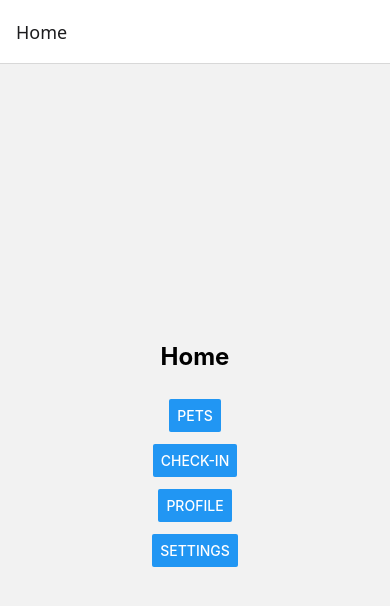
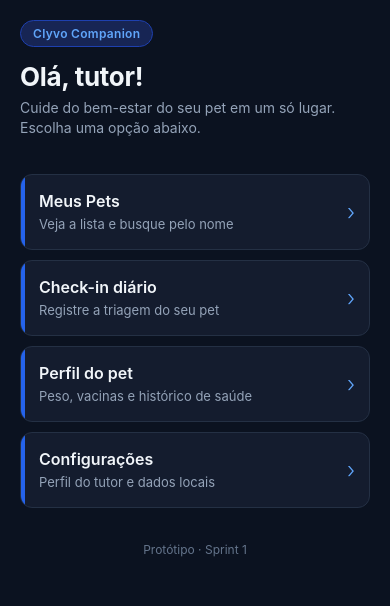
Before and after one commit to GuuiSOares/clyvo-companion, a React Native app: screen /Home in a window 390 px wide. Shown: the top 606 px of the page. Built offline with nearby package versions, Linux system fonts and the light colour scheme; what react-native-worklets would draw is missing.

Commit message:
fix: ajuste de layout nas telas

```diff
--- a/App.tsx
+++ b/App.tsx
@@ -1,7 +1,9 @@
 import 'react-native-gesture-handler';
 import { registerRootComponent } from 'expo';
+import { StatusBar } from 'expo-status-bar';
 import { NavigationContainer } from '@react-navigation/native';
 import { createNativeStackNavigator } from '@react-navigation/native-stack';
+import { SafeAreaProvider } from 'react-native-safe-area-context';
 
 import HomeScreen from './src/screens/HomeScreen';
 import PetsScreen from './src/screens/PetsScreen';
@@ -9,20 +11,32 @@ import CheckinScreen from './src/screens/CheckinScreen';
 import ProfileScreen from './src/screens/ProfileScreen';
 import SettingsScreen from './src/screens/SettingsScreen';
 import type { RootStackParamList } from './src/navigation/types';
+import { colors } from './src/theme';
 
 const Stack = createNativeStackNavigator<RootStackParamList>();
 
+const screenOptions = {
+  headerStyle: { backgroundColor: colors.background },
+  headerTintColor: colors.text,
+  headerTitleStyle: { fontWeight: '600' as const },
+  headerShadowVisible: false,
+  contentStyle: { backgroundColor: colors.background },
+};
+
 function App() {
   return (
-    <NavigationContainer>
-      <Stack.Navigator initialRouteName="Home">
-        <Stack.Screen name="Home" component={HomeScreen} />
-        <Stack.Screen name="Pets" component={PetsScreen} />
-        <Stack.Screen name="Checkin" component={CheckinScreen} options={{ title: 'Check-in' }} />
-        <Stack.Screen name="Profile" component={ProfileScreen} />
-        <Stack.Screen name="Settings" component={SettingsScreen} />
-      </Stack.Navigator>
-    </NavigationContainer>
+    <SafeAreaProvider>
+      <StatusBar style="light" />
+      <NavigationContainer>
+        <Stack.Navigator initialRouteName="Home" screenOptions={screenOptions}>
+          <Stack.Screen name="Home" component={HomeScreen} options={{ headerShown: false }} />
+          <Stack.Screen name="Pets" component={PetsScreen} options={{ title: 'Meus Pets' }} />
+          <Stack.Screen name="Checkin" component={CheckinScreen} options={{ title: 'Check-in' }} />
+          <Stack.Screen name="Profile" component={ProfileScreen} options={{ title: 'Perfil do Pet' }} />
+          <Stack.Screen name="Settings" component={SettingsScreen} options={{ title: 'Configurações' }} />
+        </Stack.Navigator>
+      </NavigationContainer>
+    </SafeAreaProvider>
   );
 }
 
--- /dev/null
+++ b/src/components/MenuCard.tsx
@@ -0,0 +1,67 @@
+import { Pressable, View, Text, StyleSheet } from 'react-native';
+import { colors } from '../theme';
+
+type Props = {
+  title: string;
+  description: string;
+  onPress: () => void;
+};
+
+export default function MenuCard({ title, description, onPress }: Props) {
+  return (
+    <Pressable
+      style={({ pressed }) => [styles.card, pressed && styles.cardPressed]}
+      onPress={onPress}
+    >
+      <View style={styles.accent} />
+      <View style={styles.content}>
+        <Text style={styles.title}>{title}</Text>
+        <Text style={styles.description}>{description}</Text>
+      </View>
+      <Text style={styles.chevron}>›</Text>
+    </Pressable>
+  );
+}
+
+const styles = StyleSheet.create({
+  card: {
+    flexDirection: 'row',
+    alignItems: 'center',
+    backgroundColor: colors.surface,
+    borderRadius: 12,
+    borderWidth: 1,
+    borderColor: colors.border,
+    marginBottom: 10,
+    overflow: 'hidden',
+  },
+  cardPressed: {
+    backgroundColor: colors.surfaceElevated,
+  },
+  accent: {
+    width: 4,
+    alignSelf: 'stretch',
+    backgroundColor: colors.primaryLight,
+  },
+  content: {
+    flex: 1,
+    paddingVertical: 16,
+    paddingHorizontal: 14,
+    gap: 4,
+  },
+  title: {
+    fontSize: 16,
+    fontWeight: '600',
+    color: colors.text,
+  },
+  description: {
+    fontSize: 13,
+    color: colors.textMuted,
+    lineHeight: 18,
+  },
+  chevron: {
+    fontSize: 22,
+    color: colors.accent,
+    paddingRight: 14,
+    fontWeight: '300',
+  },
+});
--- /dev/null
+++ b/src/components/ScreenLayout.tsx
@@ -0,0 +1,76 @@
+import type { ReactNode } from 'react';
+import {
+  KeyboardAvoidingView,
+  Platform,
+  ScrollView,
+  StyleSheet,
+  type StyleProp,
+  type ViewStyle,
+} from 'react-native';
+import { SafeAreaView } from 'react-native-safe-area-context';
+import { colors, commonStyles } from '../theme';
+
+type Edge = 'top' | 'right' | 'bottom' | 'left';
+
+type Props = {
+  children: ReactNode;
+  scrollable?: boolean;
+  /** Use quando a tela tem header nativo do React Navigation (não aplica safe area no topo). */
+  withHeader?: boolean;
+  keyboard?: boolean;
+  contentContainerStyle?: StyleProp<ViewStyle>;
+};
+
+export default function ScreenLayout({
+  children,
+  scrollable = true,
+  withHeader = false,
+  keyboard = false,
+  contentContainerStyle,
+}: Props) {
+  const edges: Edge[] = withHeader
+    ? ['left', 'right', 'bottom']
+    : ['top', 'left', 'right', 'bottom'];
+
+  const content = scrollable ? (
+    <ScrollView
+      style={styles.flex}
+      contentContainerStyle={[commonStyles.scrollContent, contentContainerStyle]}
+      keyboardShouldPersistTaps="handled"
+      showsVerticalScrollIndicator={false}
+    >
+      {children}
+    </ScrollView>
+  ) : (
+    children
+  );
+
+  const body = (
+    <SafeAreaView style={styles.safe} edges={edges}>
+      {content}
+    </SafeAreaView>
+  );
+
+  if (keyboard) {
+    return (
+      <KeyboardAvoidingView
+        style={styles.flex}
+        behavior={Platform.OS === 'ios' ? 'padding' : undefined}
+      >
+        {body}
+      </KeyboardAvoidingView>
+    );
+  }
+
+  return body;
+}
+
+const styles = StyleSheet.create({
+  safe: {
+    flex: 1,
+    backgroundColor: colors.background,
+  },
+  flex: {
+    flex: 1,
+  },
+});
--- a/src/screens/CheckinScreen.tsx
+++ b/src/screens/CheckinScreen.tsx
@@ -1,16 +1,8 @@
 import { useState } from 'react';
-import {
-  View,
-  Text,
-  TextInput,
-  Pressable,
-  ScrollView,
-  StyleSheet,
-  KeyboardAvoidingView,
-  Platform,
-} from 'react-native';
+import { View, Text, TextInput, Pressable, StyleSheet } from 'react-native';
 import type { NativeStackScreenProps } from '@react-navigation/native-stack';
 import type { RootStackParamList } from '../navigation/types';
+import ScreenLayout from '../components/ScreenLayout';
 
 type Props = NativeStackScreenProps<RootStackParamList, 'Checkin'>;
 
@@ -26,14 +18,7 @@ export default function CheckinScreen({ navigation }: Props) {
   };
 
   return (
-    <KeyboardAvoidingView
-      style={styles.flex}
-      behavior={Platform.OS === 'ios' ? 'padding' : undefined}
-    >
-      <ScrollView
-        contentContainerStyle={styles.scrollContent}
-        keyboardShouldPersistTaps="handled"
-      >
+    <ScreenLayout withHeader keyboard>
         <Text style={styles.title}>Triagem Diária do Pet</Text>
         <Text style={styles.subtitle}>
           Preencha os campos abaixo para registrar o check-in de hoje.
@@ -120,21 +105,11 @@ export default function CheckinScreen({ navigation }: Props) {
             <Text style={styles.navButtonText}>Pets</Text>
           </Pressable>
         </View>
-      </ScrollView>
-    </KeyboardAvoidingView>
+    </ScreenLayout>
   );
 }
 
 const styles = StyleSheet.create({
-  flex: {
-    flex: 1,
-    backgroundColor: '#f8fafc',
-  },
-  scrollContent: {
-    flexGrow: 1,
-    padding: 20,
-    paddingBottom: 32,
-  },
   title: {
     fontSize: 24,
     fontWeight: '700',
--- a/src/screens/HomeScreen.tsx
+++ b/src/screens/HomeScreen.tsx
@@ -1,31 +1,95 @@
-import { View, Text, Button, StyleSheet } from 'react-native';
+import { View, Text, StyleSheet } from 'react-native';
 import type { NativeStackScreenProps } from '@react-navigation/native-stack';
 import type { RootStackParamList } from '../navigation/types';
+import { colors, commonStyles } from '../theme';
+import MenuCard from '../components/MenuCard';
+import ScreenLayout from '../components/ScreenLayout';
 
 type Props = NativeStackScreenProps<RootStackParamList, 'Home'>;
 
+const menuItems = [
+  {
+    title: 'Meus Pets',
+    description: 'Veja a lista e busque pelo nome',
+    route: 'Pets' as const,
+  },
+  {
+    title: 'Check-in diário',
+    description: 'Registre a triagem do seu pet',
+    route: 'Checkin' as const,
+  },
+  {
+    title: 'Perfil do pet',
+    description: 'Peso, vacinas e histórico de saúde',
+    route: 'Profile' as const,
+  },
+  {
+    title: 'Configurações',
+    description: 'Perfil do tutor e dados locais',
+    route: 'Settings' as const,
+  },
+];
+
 export default function HomeScreen({ navigation }: Props) {
   return (
-    <View style={styles.container}>
-      <Text style={styles.title}>Home</Text>
-      <Button title="Pets" onPress={() => navigation.navigate('Pets')} />
-      <Button title="Check-in" onPress={() => navigation.navigate('Checkin')} />
-      <Button title="Profile" onPress={() => navigation.navigate('Profile')} />
-      <Button title="Settings" onPress={() => navigation.navigate('Settings')} />
-    </View>
+    <ScreenLayout>
+      <View style={styles.header}>
+        <View style={styles.badge}>
+          <Text style={styles.badgeText}>Clyvo Companion</Text>
+        </View>
+        <Text style={commonStyles.title}>Olá, tutor!</Text>
+        <Text style={commonStyles.subtitle}>
+          Cuide do bem-estar do seu pet em um só lugar. Escolha uma opção abaixo.
+        </Text>
+      </View>
+
+      <View style={styles.menu}>
+        {menuItems.map((item) => (
+          <MenuCard
+            key={item.route}
+            title={item.title}
+            description={item.description}
+            onPress={() => navigation.navigate(item.route)}
+          />
+        ))}
+      </View>
+
+      <View style={styles.footer}>
+        <Text style={styles.footerText}>Protótipo · Sprint 1</Text>
+      </View>
+    </ScreenLayout>
   );
 }
 
 const styles = StyleSheet.create({
-  container: {
-    flex: 1,
-    justifyContent: 'center',
+  header: {
+    marginBottom: 8,
+  },
+  badge: {
+    alignSelf: 'flex-start',
+    backgroundColor: colors.infoBg,
+    borderWidth: 1,
+    borderColor: colors.infoBorder,
+    borderRadius: 20,
+    paddingHorizontal: 12,
+    paddingVertical: 5,
+    marginBottom: 14,
+  },
+  badgeText: {
+    fontSize: 12,
+    fontWeight: '600',
+    color: colors.accent,
+    letterSpacing: 0.3,
+  },
+  menu: {
+    marginTop: 4,
+  },
+  footer: {
+    marginTop: 24,
     alignItems: 'center',
-    gap: 12,
   },
-  title: {
-    fontSize: 24,
-    fontWeight: 'bold',
-    marginBottom: 16,
+  footerText: {
+    fontSize: 12,
+    color: colors.placeholder,
   },
 });
--- a/src/screens/PetsScreen.tsx
+++ b/src/screens/PetsScreen.tsx
@@ -1,11 +1,14 @@
 import { useState } from 'react';
-import { View, Text, TextInput, FlatList, Button } from 'react-native';
+import { View, Text, TextInput, FlatList, Button, StyleSheet } from 'react-native';
+import { SafeAreaView, useSafeAreaInsets } from 'react-native-safe-area-context';
 import type { NativeStackScreenProps } from '@react-navigation/native-stack';
 import type { RootStackParamList } from '../navigation/types';
+import { colors } from '../theme';
 
 type Props = NativeStackScreenProps<RootStackParamList, 'Pets'>;
 
 export default function PetsScreen({ navigation }: Props) {
+  const insets = useSafeAreaInsets();
   const [searchQuery, setSearchQuery] = useState('');
 
   const pets = [
@@ -17,28 +20,55 @@ export default function PetsScreen({ navigation }: Props) {
     pet.nome.toLowerCase().includes(searchQuery.toLowerCase())
   );
 
+  const horizontalPadding = Math.max(insets.left, insets.right, 20);
+
   return (
-    <View>
-      <Text>Pets</Text>
+    <SafeAreaView style={styles.safe} edges={['left', 'right', 'bottom']}>
+      <View style={[styles.header, { paddingHorizontal: horizontalPadding }]}>
         <TextInput
           value={searchQuery}
           onChangeText={setSearchQuery}
           placeholder="Buscar pet pelo nome"
+          placeholderTextColor={colors.placeholder}
         />
+      </View>
       <FlatList
         data={filteredPets}
         keyExtractor={(item) => item.id}
+        contentContainerStyle={{
+          paddingHorizontal: horizontalPadding,
+          paddingBottom: insets.bottom + 16,
+        }}
         renderItem={({ item }) => (
           <View>
             <Text>{item.nome}</Text>
             <Text>{item.raca}</Text>
           </View>
         )}
-      />
+        ListFooterComponent={
+          <View style={styles.footer}>
             <Button title="Home" onPress={() => navigation.navigate('Home')} />
             <Button title="Check-in" onPress={() => navigation.navigate('Checkin')} />
             <Button title="Profile" onPress={() => navigation.navigate('Profile')} />
             <Button title="Settings" onPress={() => navigation.navigate('Settings')} />
           </View>
+        }
+      />
+    </SafeAreaView>
   );
 }
+
+const styles = StyleSheet.create({
+  safe: {
+    flex: 1,
+    backgroundColor: colors.background,
+  },
+  header: {
+    paddingTop: 8,
+    paddingBottom: 8,
+  },
+  footer: {
+    marginTop: 16,
+    gap: 8,
+  },
+});
--- a/src/screens/ProfileScreen.tsx
+++ b/src/screens/ProfileScreen.tsx
@@ -2,6 +2,7 @@ import { useState } from 'react';
 import { View, Text, Button, Alert, Platform } from 'react-native';
 import type { NativeStackScreenProps } from '@react-navigation/native-stack';
 import type { RootStackParamList } from '../navigation/types';
+import ScreenLayout from '../components/ScreenLayout';
 
 type Props = NativeStackScreenProps<RootStackParamList, 'Profile'>;
 
@@ -26,7 +27,7 @@ export default function ProfileScreen({ navigation }: Props) {
   };
 
   return (
-    <View>
+    <ScreenLayout withHeader>
       <Text>Histórico do Pet</Text>
       <Text>Peso atual: {petVitals.peso}</Text>
       <Text>Última vacina: {petVitals.ultimaVacina}</Text>
@@ -36,6 +37,6 @@ export default function ProfileScreen({ navigation }: Props) {
       <Button title="Pets" onPress={() => navigation.navigate('Pets')} />
       <Button title="Check-in" onPress={() => navigation.navigate('Checkin')} />
       <Button title="Settings" onPress={() => navigation.navigate('Settings')} />
-    </View>
+    </ScreenLayout>
   );
 }
--- a/src/screens/SettingsScreen.tsx
+++ b/src/screens/SettingsScreen.tsx
@@ -1,19 +1,9 @@
 import { useState, useEffect } from 'react';
-import {
-  View,
-  Text,
-  TextInput,
-  Pressable,
-  Button,
-  Alert,
-  ScrollView,
-  StyleSheet,
-  KeyboardAvoidingView,
-  Platform,
-} from 'react-native';
+import { View, Text, TextInput, Pressable, Button, Alert, StyleSheet } from 'react-native';
 import AsyncStorage from '@react-native-async-storage/async-storage';
 import type { NativeStackScreenProps } from '@react-navigation/native-stack';
 import type { RootStackParamList } from '../navigation/types';
+import ScreenLayout from '../components/ScreenLayout';
 
 const TUTOR_NAME_KEY = '@clyvo/tutorName';
 
@@ -69,14 +59,7 @@ export default function SettingsScreen({ navigation }: Props) {
   };
 
   return (
-    <KeyboardAvoidingView
-      style={styles.flex}
-      behavior={Platform.OS === 'ios' ? 'padding' : undefined}
-    >
-      <ScrollView
-        contentContainerStyle={styles.scrollContent}
-        keyboardShouldPersistTaps="handled"
-      >
+    <ScreenLayout withHeader keyboard>
         <Text style={styles.title}>Configurações</Text>
         <Text style={styles.subtitle}>Gerencie os dados do seu perfil localmente.</Text>
 
@@ -131,21 +114,11 @@ export default function SettingsScreen({ navigation }: Props) {
             <Text style={styles.navButtonText}>Profile</Text>
           </Pressable>
         </View>
-      </ScrollView>
-    </KeyboardAvoidingView>
+    </ScreenLayout>
   );
 }
 
 const styles = StyleSheet.create({
-  flex: {
-    flex: 1,
-    backgroundColor: '#f8fafc',
-  },
-  scrollContent: {
-    flexGrow: 1,
-    padding: 20,
-    paddingBottom: 32,
-  },
   title: {
     fontSize: 24,
     fontWeight: '700',
```
Lines whose indentation alone changed are shown as unchanged.
